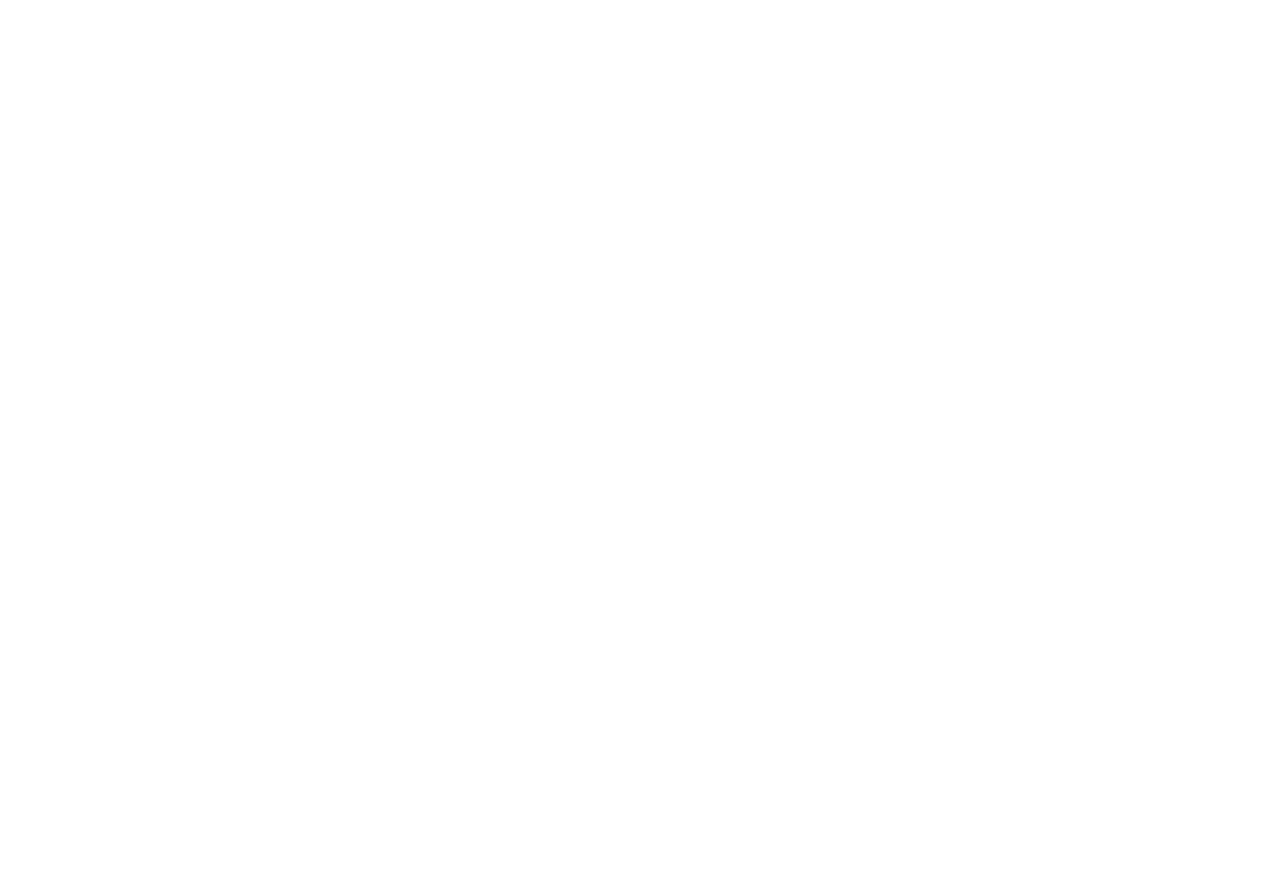
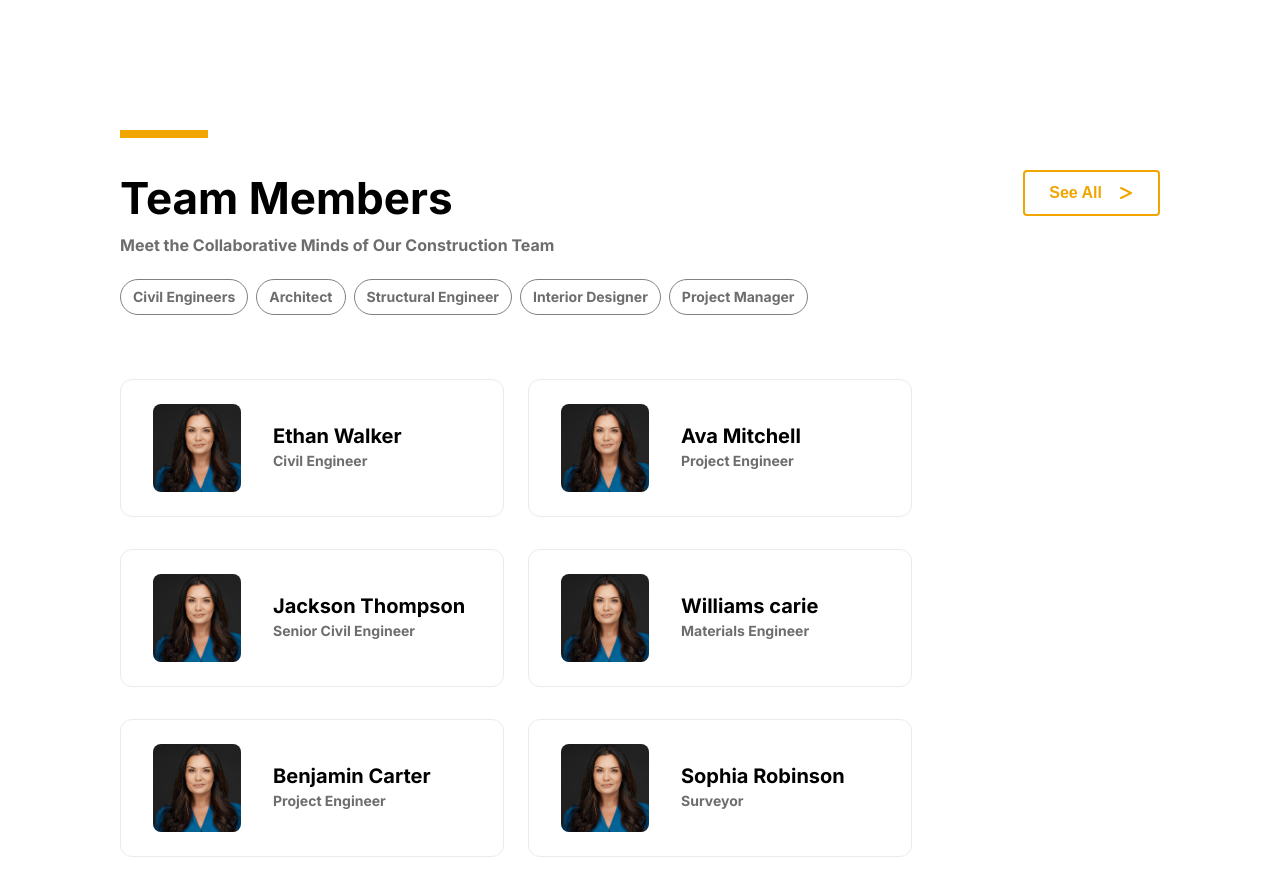
Before and after one commit to zaku86/urban-rise-app, a React (Create React App) app: page / in a window 1280 px wide. Shown: the part 5060-5956 px from the top of the page. Before the commit the page ends 5078 px from the top, so only its background shows below. Built offline with nearby package versions, Linux system fonts and the light colour scheme.

Commit message:
finished team-section

```diff
--- a/src/App.jsx
+++ b/src/App.jsx
@@ -3,6 +3,7 @@
 import OurServices from "./Components/OurServices";
 import Projects from "./Components/Projects";
 import FeedbackSection from "./Components/FeedbackSection";
+import TeamSection from "./Components/TeamSection";
 
 function App() {
   return (
@@ -12,6 +13,7 @@
       <OurServices />
       <Projects />
       <FeedbackSection />
+      <TeamSection />
     </div>
   );
 }
--- /dev/null
+++ b/src/Components/Tags.jsx
@@ -0,0 +1,36 @@
+import { useState } from "react";
+import { IoConstructOutline } from "react-icons/io5";
+
+const data = [
+  "Civil Engineers",
+  "Architect",
+  "Structural Engineer",
+  " Interior Designer",
+  "Project Manager",
+];
+
+function Tags() {
+  const [selectedTask, setSelectedTask] = useState("");
+
+  const handleSetTask = (task) => {
+    setSelectedTask(task);
+  };
+
+  return (
+    <div className="badges-container">
+      {data.map((el, index) => {
+        return (
+          <div
+            onClick={() => handleSetTask(el)}
+            key={index}
+            className={`badges ${selectedTask === el ? "selectedBadge" : ""}`}
+          >
+            <p className="name-description">{el}</p>
+          </div>
+        );
+      })}
+    </div>
+  );
+}
+
+export default Tags;
--- /dev/null
+++ b/src/Components/TeamCard.jsx
@@ -0,0 +1,43 @@
+import Container from "./Container";
+import user from "../assets/user.jpg";
+
+const data = [
+  {
+    img: user,
+    name: "Ethan Walker",
+    occupation: "Civil Engineer",
+  },
+  { img: user, name: "Ava Mitchell", occupation: "Project Engineer" },
+  { img: user, name: "Jackson Thompson", occupation: "Senior Civil Engineer" },
+  { img: user, name: "Williams carie", occupation: "Materials Engineer" },
+  { img: user, name: "Benjamin Carter", occupation: "Project Engineer" },
+  { img: user, name: "Sophia Robinson", occupation: "Surveyor" },
+];
+
+function TeamCard() {
+  return (
+    <div>
+      <Container>
+        <div className="team-container">
+          <div className="user-container">
+            {data.map((el, index) => {
+              return (
+                <div key={index} className="user">
+                  <div className="img-container2">
+                    <img className="lady" src={user} />
+                  </div>
+                  <div className="user-name">
+                    <h2>{el.name}</h2>
+                    <p className="name-description">{el.occupation}</p>
+                  </div>
+                </div>
+              );
+            })}
+          </div>
+        </div>
+      </Container>
+    </div>
+  );
+}
+
+export default TeamCard;
--- /dev/null
+++ b/src/Components/TeamSection.jsx
@@ -0,0 +1,21 @@
+import Container from "./Container";
+import HeaderParagraph from "./HeaderParagraph";
+import Tags from "./Tags";
+import TeamCard from "./TeamCard";
+
+function TeamSection() {
+  return (
+    <div className="padding-class">
+      <Container>
+        <HeaderParagraph
+          title={"Team Members"}
+          description={"Meet the Collaborative Minds of Our Construction Team"}
+        />
+        <Tags />
+        <TeamCard />
+      </Container>
+    </div>
+  );
+}
+
+export default TeamSection;
--- a/src/global.css
+++ b/src/global.css
@@ -300,6 +300,70 @@
   gap: 2px;
 }
 
+.badges-container {
+  display: flex;
+  flex-wrap: wrap;
+  gap: 8px;
+  margin-top: 24px;
+}
+.badges {
+  border: 1px solid gray;
+  border-radius: 20px;
+  padding: 6px 12px;
+  cursor: pointer;
+}
+.badges > .name-description {
+  padding: 0px;
+}
+.selectedBadge {
+  border: 2px solid #211f1f;
+  color: black;
+}
+.team-container {
+  display: flex;
+  flex-wrap: wrap;
+  margin-top: 64px;
+}
+.user {
+  display: flex;
+  padding: 24px 32px;
+  gap: 32px;
+  border: 1px solid #ebebeb;
+  border-radius: 12px;
+  width: 384px;
+}
+.user-name {
+  display: flex;
+  flex-direction: column;
+  gap: 2px;
+  justify-content: center;
+}
+.user-name > h2 {
+  font-size: 20px;
+}
+.user-name > .name-description {
+  padding: 0px;
+}
+.user-container {
+  display: flex;
+  flex-wrap: wrap;
+  row-gap: 32px;
+  column-gap: 24px;
+}
+
+.img-container2 {
+  width: 88px;
+  height: 88px;
+  border-radius: 8px;
+  overflow: hidden;
+}
+
+.lady {
+  width: 100%;
+  height: 100%;
+  object-fit: cover;
+}
+
 @media screen and (max-width: 1230px) {
   .hero-content-container {
     flex-direction: column;
@@ -353,6 +417,9 @@
   .interior-container {
     padding: 0px;
   }
+  .user {
+    width: 300px;
+  }
 }
 
 @media screen and (max-width: 380px) {
```
Also changed, not shown: src/assets/user.jpg (added).
